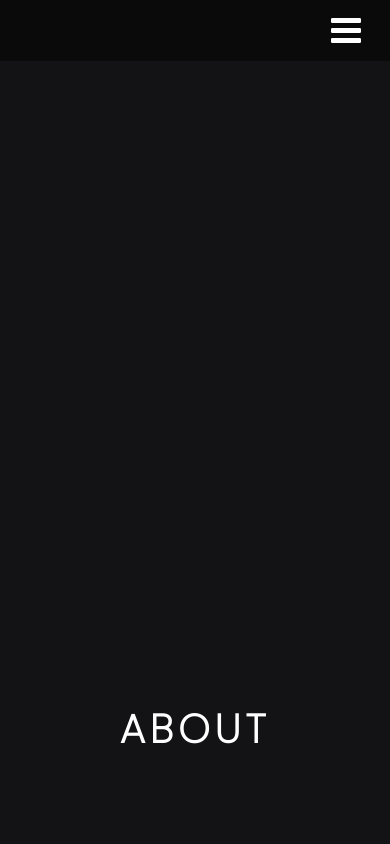
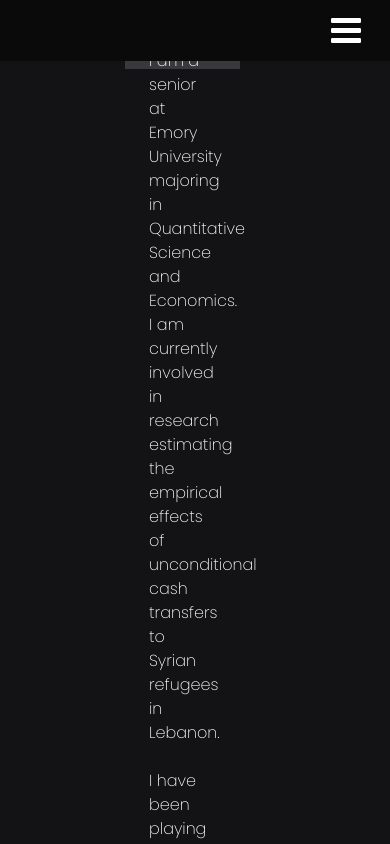
Before and after one commit to hkenawi/PersonalWebpage, a plain HTML site: page index.html in a window 390 px wide. Shown: the top 844 px of the page. Drawn offline with nearby package versions, Linux system fonts and the light colour scheme.

Commit message:
Fixing responsiveness issues in about section

```diff
--- a/style.css
+++ b/style.css
@@ -160,7 +160,7 @@ body
 		color: #fff;
 		font-family: 'Poppins', sans-serif;
 		position: relative;
-		bottom: 300px;
+		bottom: 1000px;
 		letter-spacing: 5px;
 		font-weight: bold;
 	}
@@ -206,7 +206,7 @@ body
 		color: #fff;
 		font-family: 'Poppins', sans-serif;
 		position: absolute;
-		/*bottom: 75px; */
+		bottom: 1000px;
 		right: 150px;
 		height: 50%;
 	}
```
